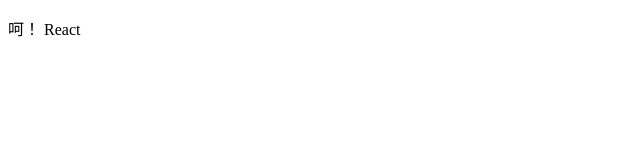
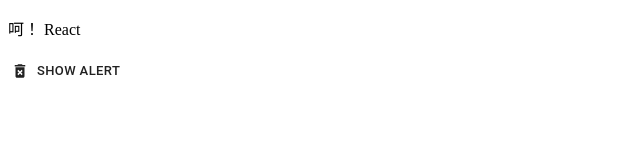
Before and after one commit to missgentle/React, a React app: page / in a window 1280 px wide. Shown: the top 160 px of the page, without its empty margins (0-640 px from the left). Built offline with nearby package versions, Linux system fonts and the light colour scheme.

Commit message:
Update index.tsx

```diff
--- a/src/index.tsx
+++ b/src/index.tsx
@@ -1,7 +1,40 @@
 import * as React from 'react';
 import * as ReactDOM from 'react-dom';
+import {Button} from '@material-ui/core';
+import {Alert} from '@/components/Alert';
+import DeleteForeverIcon from '@material-ui/icons/DeleteForever';
+
+const initState = {
+    alertOpen: false,
+    alertTitle: "提示",
+    alertText: ""
+};
+
+class App extends React.Component {
+
+	constructor(props){
+		super(props);
+		this.state = initState;
+	}
+
+	btnClickHandler(){
+		this.setState({
+			alertOpen: false,
+			alertText: "确定要删除吗？"
+		})
+	}
+
+	render(){
+		return (
+			<div>
+      <p>呵！ React</p>
+			<Button size='small' startIcon={<DeleteForeverIcon />} onClick={this.btnClickHandler}>Show Alert</Button>
+			</div>
+		)
+	}
+}
 
 ReactDOM.render(
-  <p>呵！ React</p>,
+  <App />,
   document.getElementById('root')
 );
```
